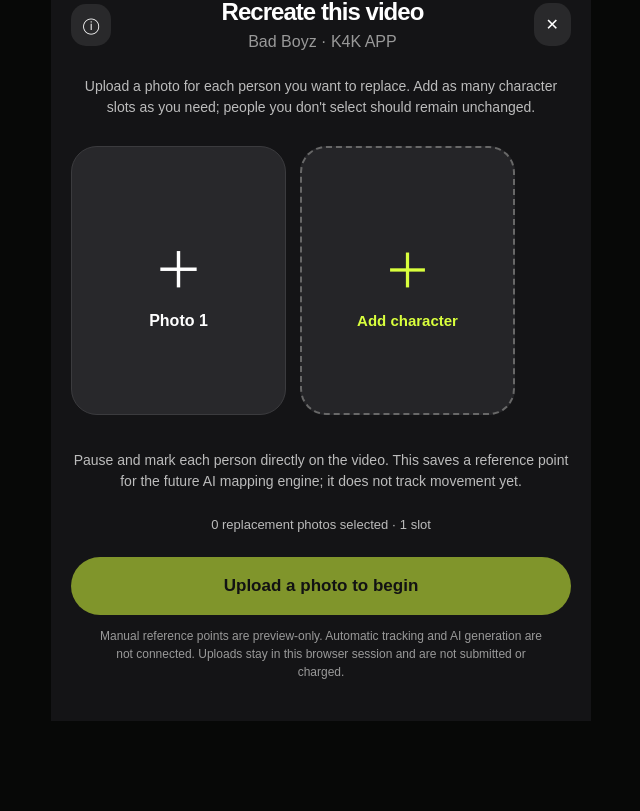
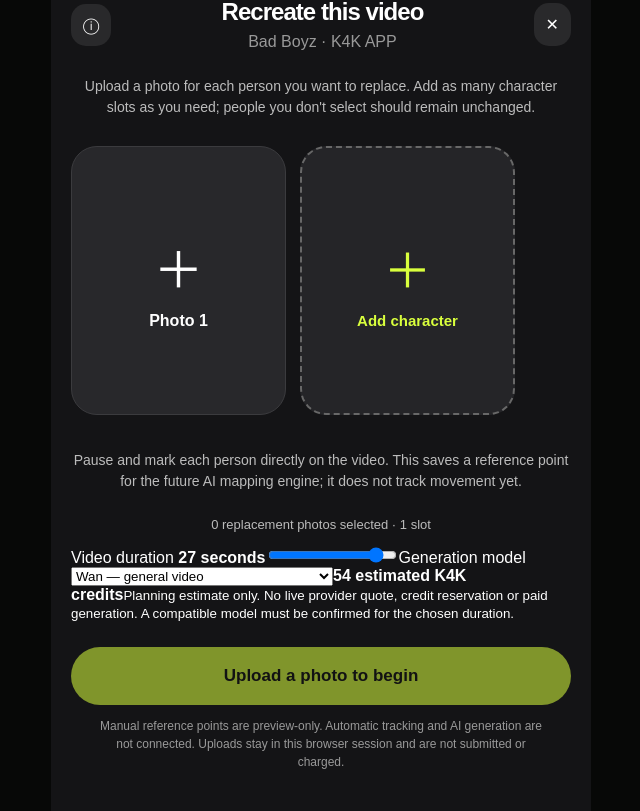
Before and after one commit to kreativestudios4k-lgtm/k4k-academy-v2, a Next.js app: page /k4k-app/template/trending-001 in a window 1280 px wide. Shown: the part 476-1287 px from the top of the page, without its empty margins (319-959 px from the left). Before the commit the page ends 1197 px from the top, so only its background shows below. Built offline with nearby package versions, Linux system fonts and the light colour scheme.

Commit message:
Add 3–30 second duration and provisional model credit estimator to template preview

```diff
--- a/app/k4k-app/template/[id]/TemplateCreator.js
+++ b/app/k4k-app/template/[id]/TemplateCreator.js
@@ -5,7 +5,7 @@ import './template.css';
 export default function TemplateCreator({template}){
  const nextId=useRef(1);
  const [characters,setCharacters]=useState([{id:0,photo:null}]);
- const [sound,setSound]=useState(false);const [mapping,setMapping]=useState(false);const [selectedId,setSelectedId]=useState(0);
+ const [duration,setDuration]=useState(Math.min(30,Math.max(3,Math.floor(template.durationSeconds||10))));const [model,setModel]=useState('wan');const [sound,setSound]=useState(false);const [mapping,setMapping]=useState(false);const [selectedId,setSelectedId]=useState(0);
  const video=useRef(null);
  const objectUrls=useRef(new Set());
  useEffect(()=>()=>{objectUrls.current.forEach(url=>URL.revokeObjectURL(url));objectUrls.current.clear()},[]);
@@ -24,6 +24,9 @@ export default function TemplateCreator({template}){
  function markPerson(event){if(!mapping)return;const bounds=event.currentTarget.getBoundingClientRect();const x=Math.round((event.clientX-bounds.left)/bounds.width*100);const y=Math.round((event.clientY-bounds.top)/bounds.height*100);const timestamp=video.current?.currentTime||0;setCharacters(prev=>prev.map(c=>c.id===selectedId?{...c,target:{x,y,timestamp}}:c));setMapping(false)}
  function removeCharacter(id){setCharacters(prev=>prev.length>1?prev.filter(c=>c.id!==id):prev)}
  const filled=characters.filter(c=>c.photo).length;
+ const estimate=model==='wan'?Math.ceil(duration*2):model==='light'?Math.ceil(duration*6):Math.ceil(duration*19);
+ const supported=model==='wan'||(model==='light'&&duration<=15)||(model==='genjutsu'&&duration>=5);
+ const allMapped=characters.filter(c=>c.photo).every(c=>c.target);
  return <main className="k4k-recreate">
  <div className="k4k-recreate-video">{template.videoUrl&&<video ref={video} src={template.videoUrl} playsInline autoPlay loop muted controls={false}/>}<div className={mapping?'k4k-recreate-mark-area is-mapping':'k4k-recreate-mark-area'} onClick={markPerson}>{characters.filter(c=>c.target).map((c,i)=><span key={c.id} className="k4k-recreate-marker" style={{left:c.target.x+'%',top:c.target.y+'%'}}>{characters.findIndex(item=>item.id===c.id)+1}</span>)}{mapping&&<span className="k4k-recreate-mark-help">Tap the person you want to replace</span>}</div>
  <Link className="k4k-recreate-back" href="/k4k-app" aria-label="Back">‹</Link>
@@ -40,6 +43,7 @@ export default function TemplateCreator({template}){
  <button type="button" className="k4k-recreate-add-slot" onClick={addCharacter}><strong>＋</strong><span>Add character</span></button>
  </div>
  <p className="k4k-recreate-instructions">Pause and mark each person directly on the video. This saves a reference point for the future AI mapping engine; it does not track movement yet.</p><p className="k4k-recreate-count">{filled} replacement {filled===1?'photo':'photos'} selected · {characters.length} {characters.length===1?'slot':'slots'}</p>
+ <div className="k4k-recreate-quote"><label>Video duration <strong>{duration} seconds</strong><input type="range" min="3" max="30" step="1" value={duration} onChange={e=>setDuration(Number(e.target.value))}/></label><label>Generation model <select value={model} onChange={e=>setModel(e.target.value)}><option value="wan">Wan — general video</option><option value="light">Genjutsu Light — character replacement</option><option value="genjutsu">Genjutsu — premium replacement</option></select></label><strong>{supported?`${estimate} estimated K4K credits`:'Duration not supported by this model'}</strong><small>Planning estimate only. No live provider quote, credit reservation or paid generation. A compatible model must be confirmed for the chosen duration.</small>{filled>0&&!allMapped&&<small>Mark each uploaded character in the video before generating.</small>}</div>
  <button type="button" className="k4k-recreate-generate" disabled title="Generation is disabled in preview">{filled===0?'Upload a photo to begin':'Generation coming soon'}</button>
  <p className="k4k-recreate-notice">Manual reference points are preview-only. Automatic tracking and AI generation are not connected. Uploads stay in this browser session and are not submitted or charged.</p>
  </section></main>
```
